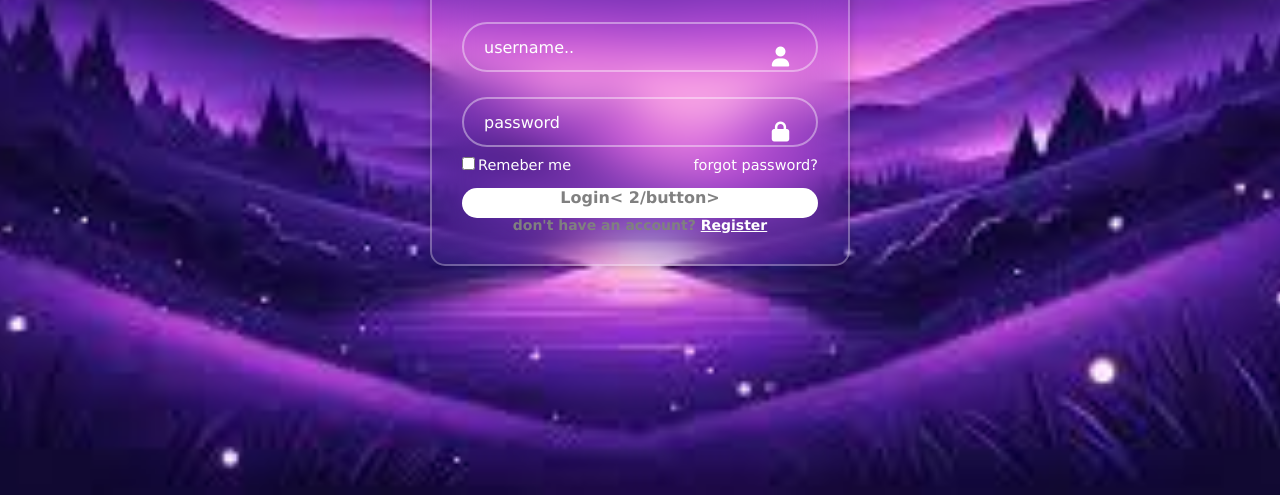
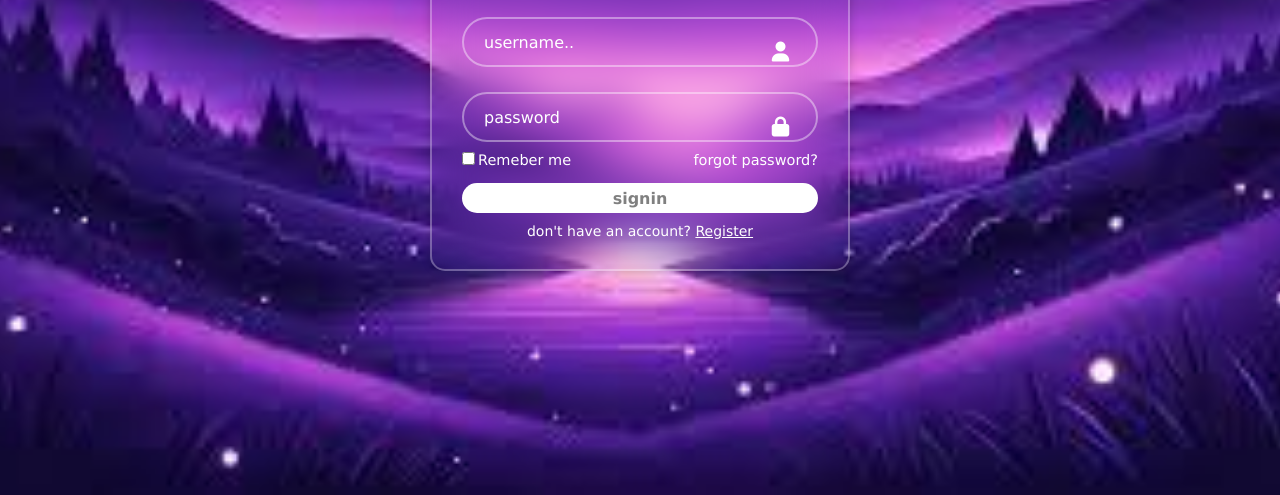
Before and after one commit to Mounicakalinga6/form, a plain HTML site: page index.html in a window 1280 px wide. Shown: the part 305-800 px from the top of the page. Drawn offline with Linux system fonts and the light colour scheme.

Commit message:
changed to sigin

```diff
--- a/index.html
+++ b/index.html
@@ -30,7 +30,7 @@
                 <a href="#">forgot password?</a>
             </div>
 
-            <button type="sumbit" class="btn">Login< 2/button>
+            <button type="sumbit" class="btn">signin</button>
 
 
             <div class="regester-link">
```
